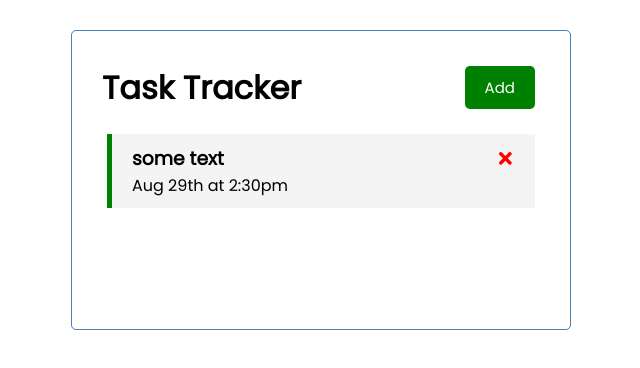
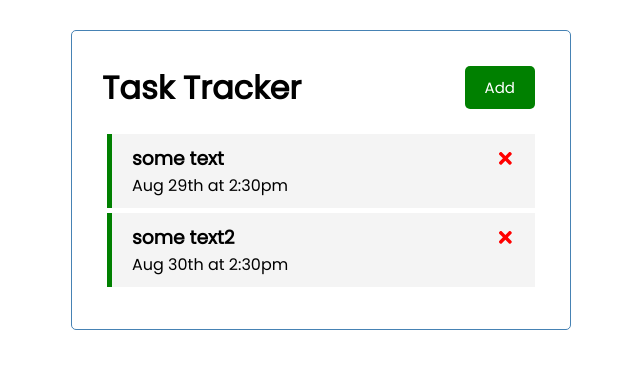
Before and after one commit to dore96/Task-tracker-JS-React, a React (Create React App) app: page / in a window 1280 px wide. Shown: the top 368 px of the page, without its empty margins (319-959 px from the left). Built offline with nearby package versions, Linux system fonts and the light colour scheme.

Commit message:
Tasks & task logic

```diff
--- a/src/App.js
+++ b/src/App.js
@@ -4,12 +4,20 @@ import Tasks from "./components/Tasks";
 import task from "./components/Task";
 function App() {
 
-    const [tasks,setTasks] = useState(    [{
+    const [tasks,setTasks] = useState(    [
+        {
         id: 1,
         text: 'some text',
         day: 'Aug 29th at 2:30pm',
         reminder: true,
-    }])
+        },
+        {
+            id: 2,
+            text: 'some text2',
+            day: 'Aug 30th at 2:30pm',
+            reminder: true,
+        },
+    ])
 
     //delete task
     const deleteTask = (id) => {
--- a/src/components/Task.js
+++ b/src/components/Task.js
@@ -7,7 +7,7 @@ const Task = ({task,onDelete, onToggle}) => {
             onToggle(task.id)}>
             <h3>
                 {task.text} <FaTimes style={{color:'red'
-                ,cursor: 'pointer'}} onClick={() => onDelete(task.id)}/>
+                ,cursor: 'pointer'  }} onClick={() => onDelete(task.id)}/>
             </h3>
             <p>{task.day}</p>
         </div>
```
